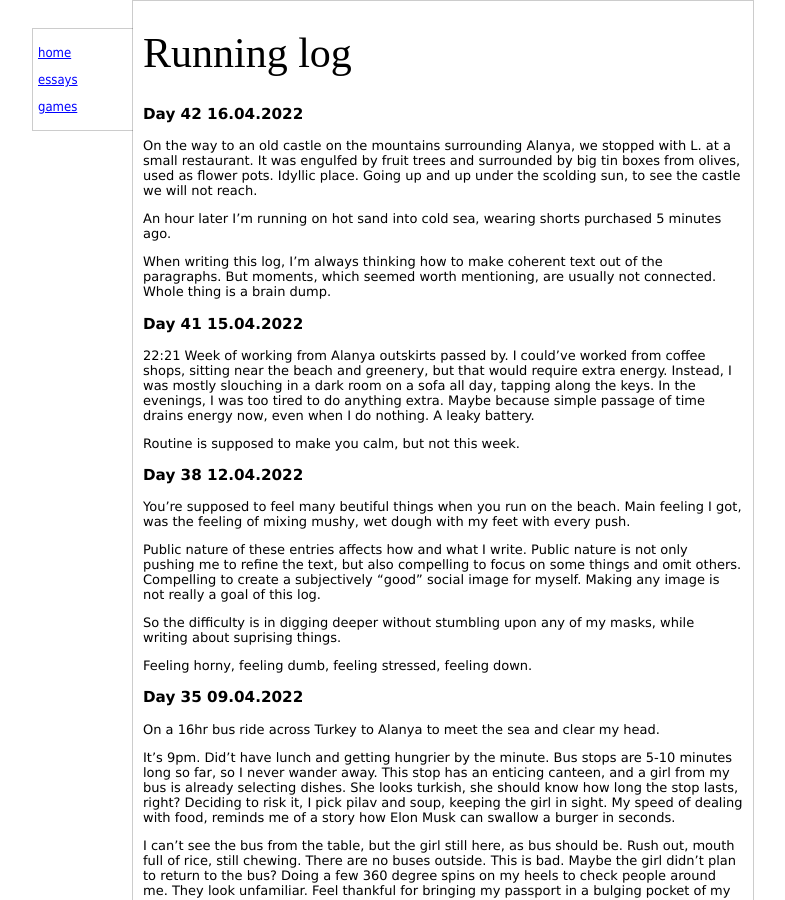
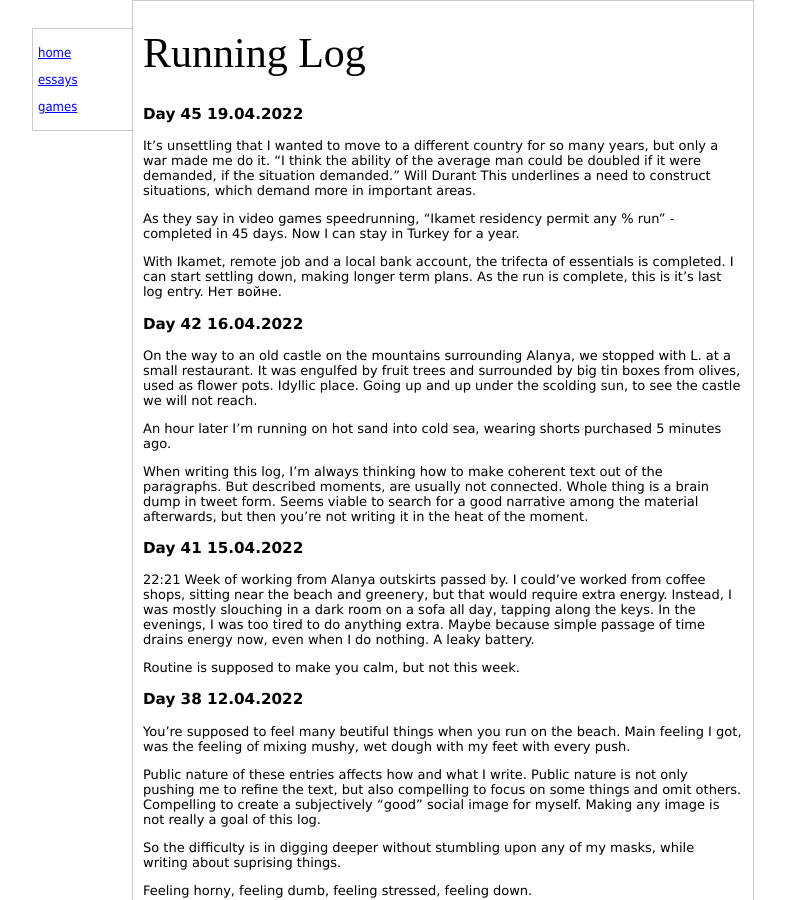
Before and after one commit to saint-angels/saint-angels.github.io, a Jekyll site: the page built from _essays/running_log.md, in a window 1280 px wide and 900 px high. Shown: the whole window, without its empty margins (247-1032 px from the left). Built offline with Jekyll 4.4.1, drawn with Linux system fonts in a browser that asks for light colours.

Commit message:
last running log entry

```diff
--- a/_essays/running_log.md
+++ b/_essays/running_log.md
@@ -1,8 +1,20 @@
 ---
-title: Running log
+title: Running Log
 hide_date: true
 draft_readers:
 ---
+### Day 45 19.04.2022
+It's unsettling that I wanted to move to a different country for so many years, but only a war made me do it.
+“I think the ability of the average man could be doubled if it were demanded, if the situation demanded." Will Durant
+This underlines a need to construct situations, which demand more in important areas.
+
+As they say in video games speedrunning, "Ikamet residency permit any % run" - completed in 45 days.
+Now I can stay in Turkey for a year.
+
+With Ikamet, remote job and a local bank account, the trifecta of essentials is completed.
+I can start settling down, making longer term plans.
+As the run is complete, this is it's last log entry.
+Нет войне.
 
 ### Day 42 16.04.2022
 On the way to an old castle on the mountains surrounding Alanya, we stopped with L. at a small restaurant. It was engulfed by fruit trees and surrounded by big tin boxes from olives, used as flower pots.
@@ -12,8 +24,8 @@ Going up and up under the scolding sun, to see the castle we will not reach.
 An hour later I'm running on hot sand into cold sea, wearing shorts purchased 5 minutes ago.
 
 When writing this log, I'm always thinking how to make coherent text out of the paragraphs.
-But moments, which seemed worth mentioning, are usually not connected.
-Whole thing is a brain dump.
+But described moments, are usually not connected. Whole thing is a brain dump in tweet form.
+Seems viable to search for a good narrative among the material afterwards, but then you're not writing it in the heat of the moment.
 
 ### Day 41 15.04.2022
 22:21
```
